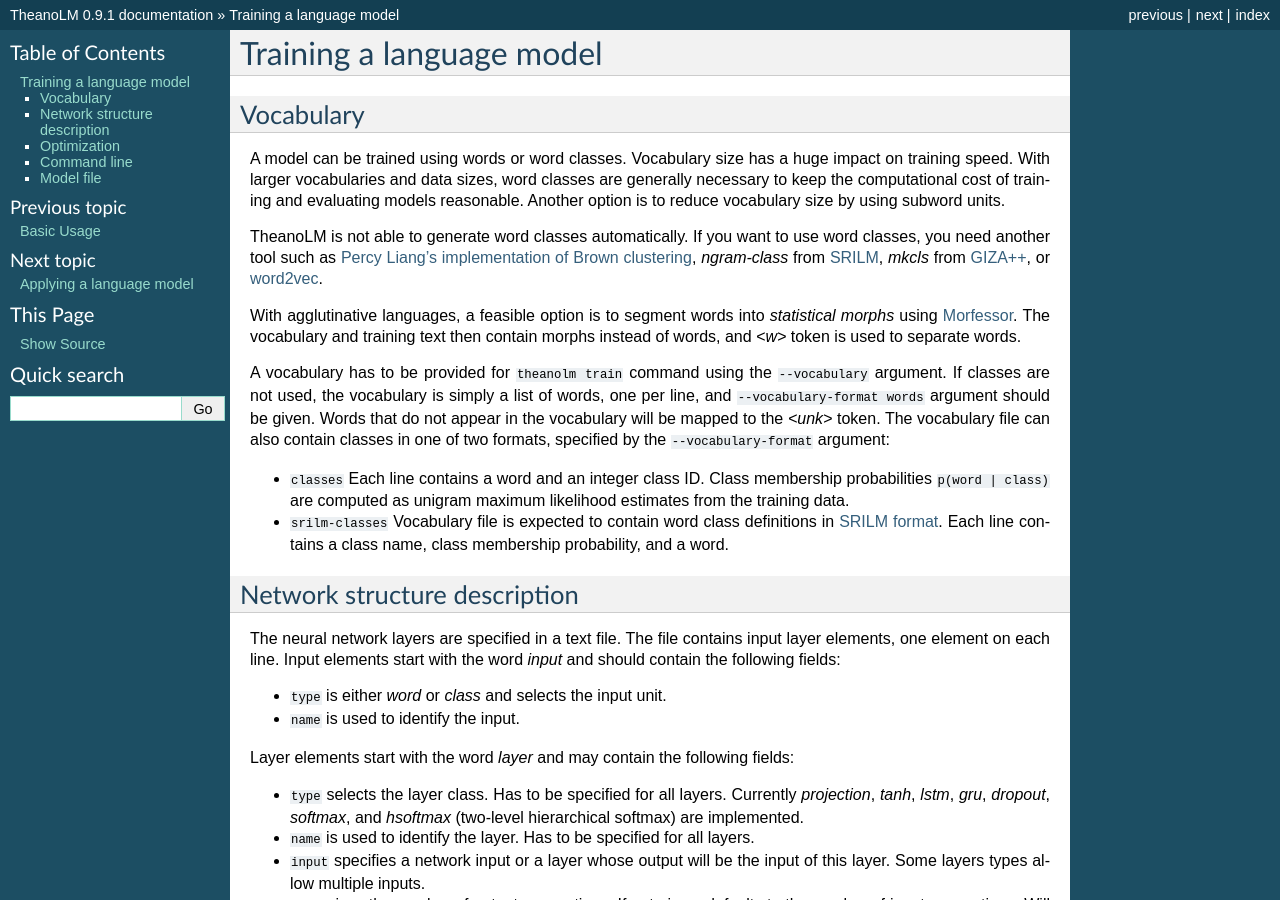
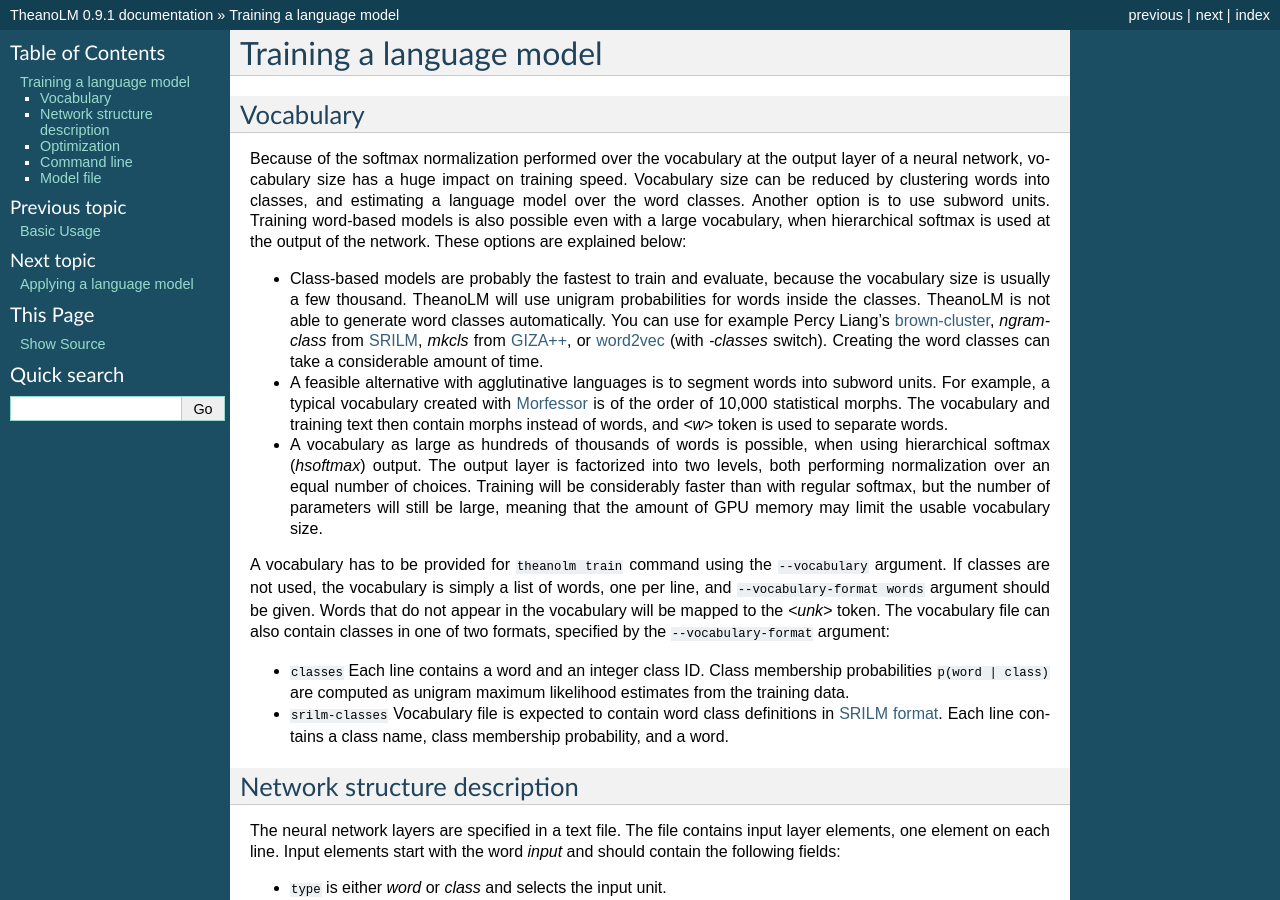
Before and after one commit to senarvi/theanolm, a Sphinx documentation site: the page built from docs/training.rst, in a window 1280 px wide and 900 px high. Built offline with Sphinx 7.4.7, drawn with Linux system fonts in a browser that asks for light colours; pages that are not in the unit, such as notebooks, are missing from menus.

Commit message:
Discuss hierarchical softmax in the vocabulary section.

```diff
--- a/docs/training.rst
+++ b/docs/training.rst
@@ -4,23 +4,32 @@ Training a language model
 Vocabulary
 ----------
 
-A model can be trained using words or word classes. Vocabulary size has a huge
-impact on training speed. With larger vocabularies and data sizes, word classes
-are generally necessary to keep the computational cost of training and
-evaluating models reasonable. Another option is to reduce vocabulary size by
-using subword units.
+Because of the softmax normalization performed over the vocabulary at the output
+layer of a neural network, vocabulary size has a huge impact on training speed.
+Vocabulary size can be reduced by clustering words into classes, and estimating
+a language model over the word classes. Another option is to use subword units.
+Training word-based models is also possible even with a large vocabulary, when
+hierarchical softmax is used at the output of the network. These options are
+explained below:
 
-TheanoLM is not able to generate word classes automatically. If you want to use
-word classes, you need another tool such as `Percy Liang's implementation of
-Brown clustering <https://github.com/percyliang/brown-cluster>`_, *ngram-class*
-from `SRILM <http://www.speech.sri.com/projects/srilm/>`_, *mkcls* from `GIZA++
-<https://github.com/moses-smt/giza-pp>`_, or `word2vec
-<https://github.com/dav/word2vec>`_.
-
-With agglutinative languages, a feasible option is to segment words into
-*statistical morphs* using `Morfessor
-<http://morfessor.readthedocs.io/en/latest/>`_. The vocabulary and training text
-then contain morphs instead of words, and *<w>* token is used to separate words.
+* Class-based models are probably the fastest to train and evaluate, because the
+  vocabulary size is usually a few thousand. TheanoLM will use unigram
+  probabilities for words inside the classes. TheanoLM is not able to generate
+  word classes automatically. You can use for example Percy Liang's
+  `brown-cluster`_, *ngram-class* from `SRILM`_, *mkcls* from `GIZA++`_, or
+  `word2vec`_ (with *-classes* switch). Creating the word classes can take a
+  considerable amount of time.
+* A feasible alternative with agglutinative languages is to segment words into
+  subword units. For example, a typical vocabulary created with `Morfessor`_ is
+  of the order of 10,000 statistical morphs. The vocabulary and training text
+  then contain morphs instead of words, and *<w>* token is used to separate
+  words.
+* A vocabulary as large as hundreds of thousands of words is possible, when
+  using hierarchical softmax (*hsoftmax*) output. The output layer is factorized
+  into two levels, both performing normalization over an equal number of
+  choices. Training will be considerably faster than with regular softmax, but
+  the number of parameters will still be large, meaning that the amount of GPU
+  memory may limit the usable vocabulary size.
 
 A vocabulary has to be provided for ``theanolm train`` command using the
 ``--vocabulary`` argument. If classes are not used, the vocabulary is simply a
@@ -36,6 +45,12 @@ formats, specified by the ``--vocabulary-format`` argument:
   definitions in `SRILM format
   <http://www.speech.sri.com/projects/srilm/manpages/classes-format.5.html>`_.
   Each line contains a class name, class membership probability, and a word.
+
+.. _brown-cluster: https://github.com/percyliang/brown-cluster
+.. _SRILM: http://www.speech.sri.com/projects/srilm/
+.. _GIZA++: https://github.com/moses-smt/giza-pp
+.. _word2vec: https://github.com/dav/word2vec
+.. _Morfessor: http://morfessor.readthedocs.io/en/latest/
 
 Network structure description
 -----------------------------
```
